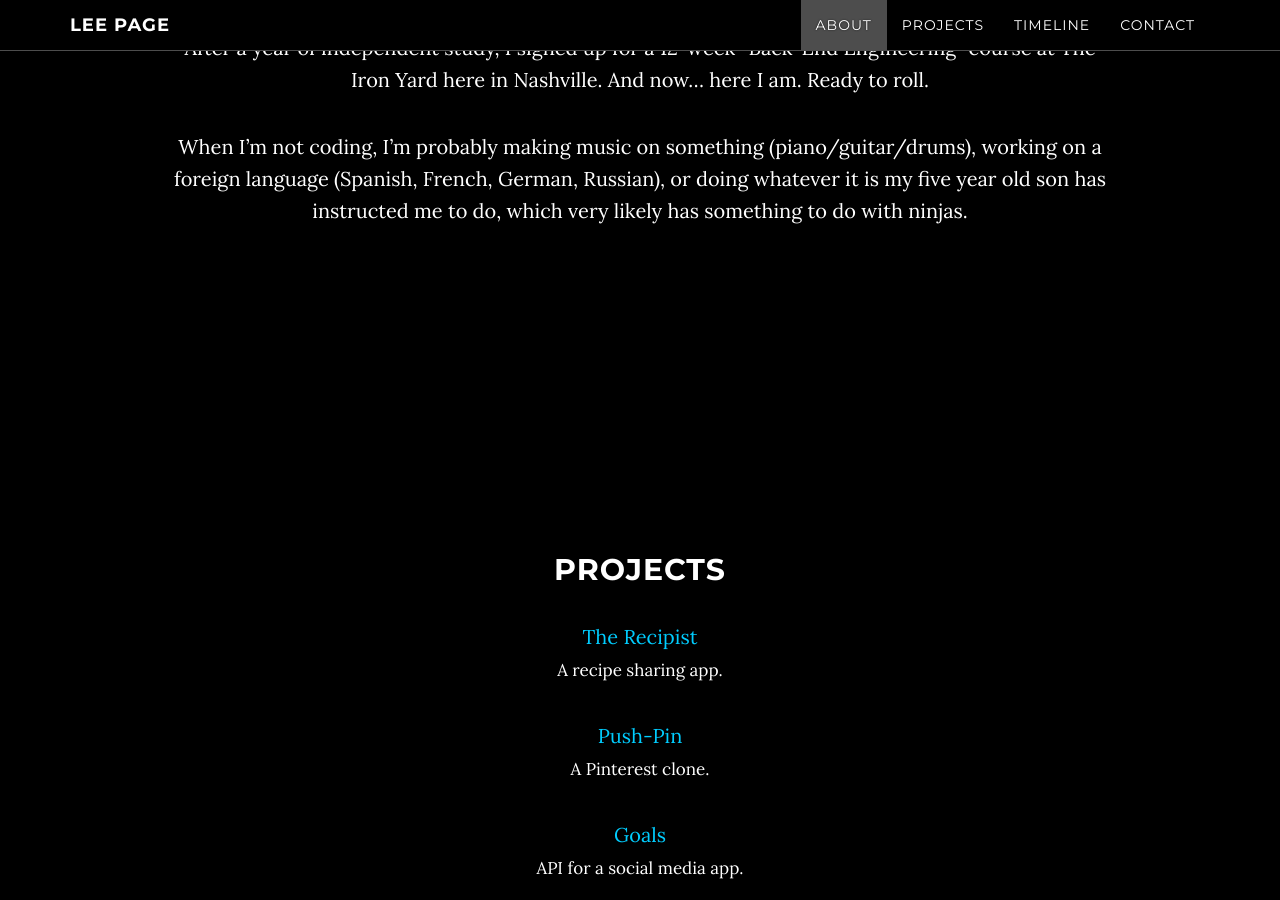
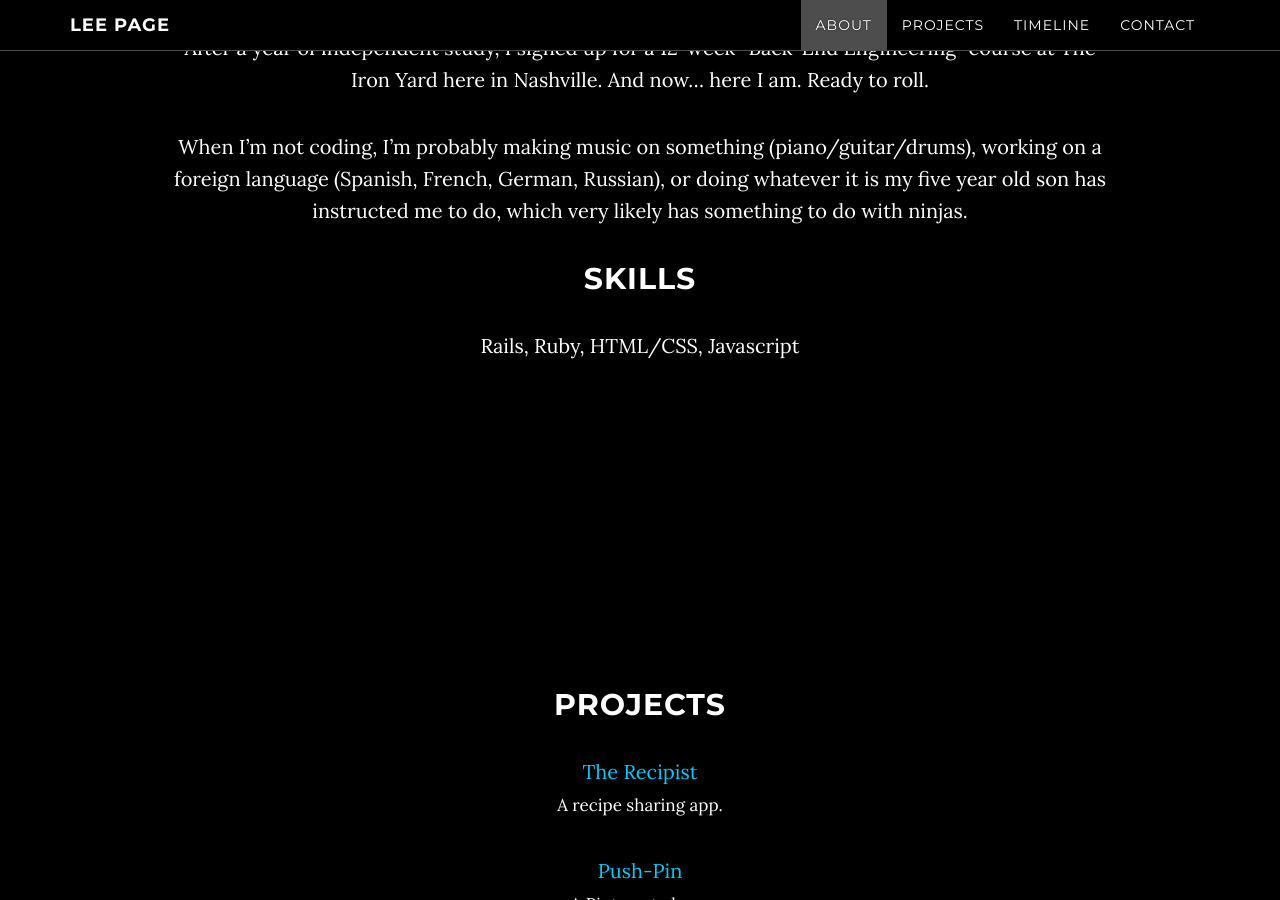
Before and after one commit to hLeePage/hLeePage.github.io, a Jekyll site: the page built from index.html, in a window 1280 px wide and 900 px high, scrolled down 1381 px. Built offline with Jekyll 4.4.1, drawn with Linux system fonts in a browser that asks for light colours; nearby versions of some CDN libraries; the list of posts is cut into pages by our own code; comment, search, counter and statistics services are not loaded.

Commit message:
Edit skills

```diff
--- a/about.html
+++ b/about.html
@@ -15,3 +15,7 @@ After a year of independent study, I signed up for a 12-week "Back-End Engineeri
 When I'm not coding, I'm probably making music on something (piano/guitar/drums), working on a foreign language
 (Spanish, French, German, Russian), or doing whatever it is my five year old son has instructed me to do, which very likely
 has something to do with ninjas.
+
+
+## Skills
+Rails, Ruby, HTML/CSS, Javascript
```
